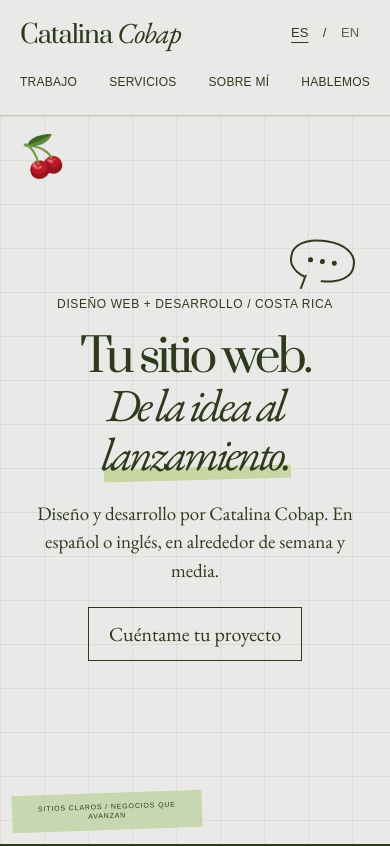
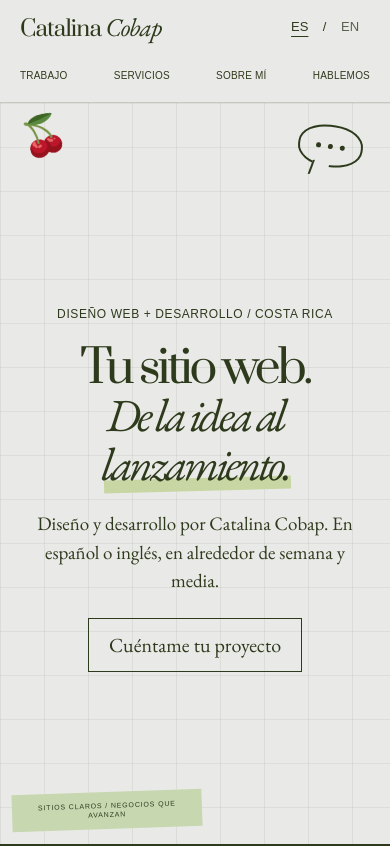
Before and after one commit to catalinacobap/catalina-cobap, a website built with Vite: page index.html in a window 390 px wide. Shown: the top 846 px of the page. Built offline with nearby package versions, Linux system fonts and the light colour scheme.

Commit message:
Fix mobile hero spacing and navigation height

```diff
--- a/src/style.css
+++ b/src/style.css
@@ -211,13 +211,19 @@
 @media(max-width:700px){
  .editorial-statement h2{font-size:clamp(32px,8vw,50px);line-height:1.25}
  .editorial-statement .text-link{font-size:20px}
+ .navigation{min-height:88px;padding-top:5px;padding-bottom:5px}
+ .nav-mark{font-size:22px}
+ .nav-links{gap:8px;font-size:10px}
+ .hero{min-height:auto}
+ .hero-copy{min-height:auto;padding-top:58px;padding-bottom:62px;align-items:flex-start}
+ .hero-message{padding:0}
  .hero h1{font-size:clamp(46px,11.5vw,74px);line-height:1.04}
  .hero-copy{padding-bottom:28px}
  .hero-copy{min-height:calc(100svh - var(--navigation-height))}
  .hero-copy{display:flex;gap:0;align-items:center}
  .hero-ornament{min-height:0;margin-top:0;padding:0;border:0;display:block}
- .hero-cherry{top:2%;left:5%;font-size:38px}
- .hero-chat{top:17%;right:9%;width:65px;height:42px}
+ .hero-cherry{top:1%;left:5%;font-size:38px}
+ .hero-chat{top:3%;right:7%;width:65px;height:42px}
  .hero-chat i{width:5px;height:5px}
  .hero-note{left:3%;bottom:2%;max-width:190px;font-size:7px;padding:9px 10px}
  .service-story.section{padding-top:60px;padding-bottom:65px}
```
